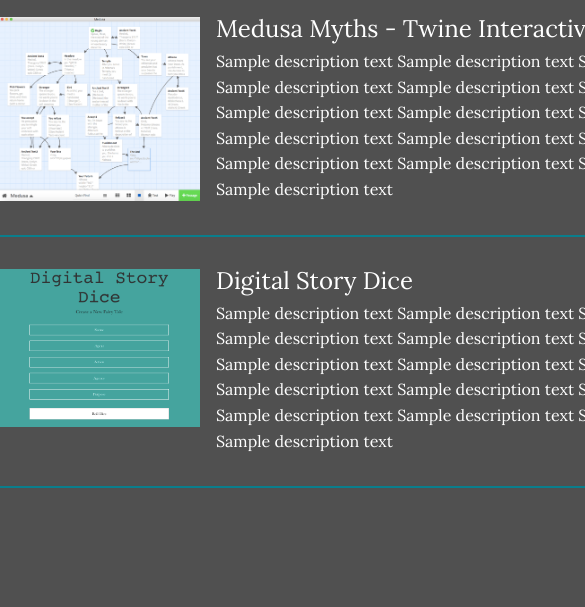
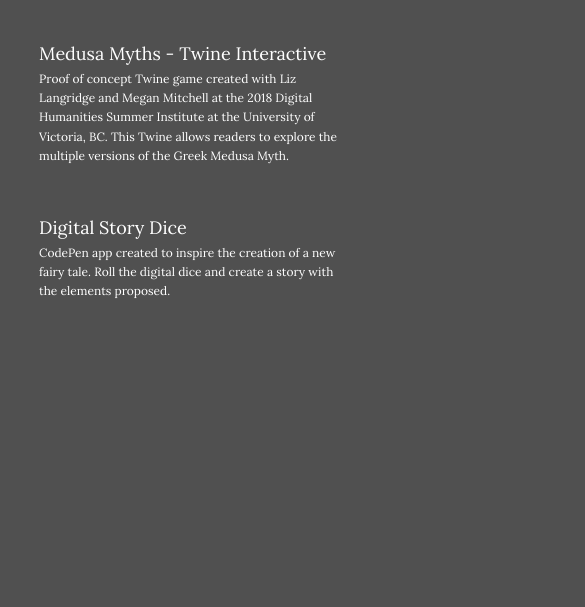
Before and after one commit to credeker/cm_portfolio, a plain HTML site: page resources/pages/objects.html in a window 390 px wide. Shown: the part 237-844 px from the top of the page, 585 px wide, since content can reach past the window. Drawn offline with Linux system fonts and the light colour scheme.

Commit message:
Add Object Details

```diff
--- a/resources/css/style.css
+++ b/resources/css/style.css
@@ -74,8 +74,7 @@ nav a:hover {
 }
 
 .story-box{
-  margin: 2rem 0;
-  border-bottom: 2px solid #0A7E8C;
+  margin: 2.5rem 0;
   padding-bottom: 1rem;
 
 }
@@ -89,6 +88,7 @@ a .story-box {
   height: 25%;
   margin-right: 1rem;
   float: left;
+  display: block;
 }
 
 img {
@@ -128,6 +128,29 @@ p{
     }
 }
 
+@media only screen and (max-width: 699px){
+  .story-box .image-container {
+    display: none;}
+
+    html {
+      font-size: 12px;
+    }
+
+    .center-column{
+      width: 80%;
+    }
+
+    nav a {
+      width: 85px;
+    }
+
+    .info-box h2 {
+      display: none;
+    }
+
+
+}
+
 #frankenstein nav .location,
 #frankenstein .location:hover,
 #frankenstein a:hover
@@ -140,10 +163,7 @@ p{
   border-bottom: 2px solid #197319;
 }
 
-@media only screen and (max-width: 591px){
-  .story-box .image-container {
 
-}
 
 
 /* Frankenstein Color
--- a/resources/pages/objects.html
+++ b/resources/pages/objects.html
@@ -31,8 +31,10 @@
               <div class="image-container">
                 <img src="../media/twine-image.png">
               </div>
-              <h3>Medusa Myths - Twine Interactive </h3>
-              <p>Sample description text Sample description text Sample description text Sample description text Sample description text Sample description text Sample description text Sample description text Sample description text Sample description text Sample description text Sample description text Sample description text Sample description text Sample description text Sample description text </p>
+              <div>
+                <h3>Medusa Myths - Twine Interactive </h3>
+                <p>Proof of concept Twine game created with Liz Langridge and Megan Mitchell at the 2018 Digital Humanities Summer Institute at the University of Victoria, BC. This Twine allows readers to explore the multiple versions of the Greek Medusa Myth.</p>
+              </div>
             </div>
           </a>
 
@@ -41,8 +43,10 @@
               <div class="image-container">
                 <img src="../media/digitalStoryDice.png">
               </div>
-              <h3>Digital Story Dice</h3>
-              <p>Sample description text Sample description text Sample description text Sample description text Sample description text Sample description text Sample description text Sample description text Sample description text Sample description text Sample description text Sample description text Sample description text Sample description text Sample description text Sample description text </p>
+              <div>
+                <h3>Digital Story Dice</h3>
+                <p>CodePen app created to inspire the creation of a new fairy tale. Roll the digital dice and create a story with the elements proposed.</p>
+              </div>
             </div>
           </a>
 <!--
```
Also changed, not shown: 1 other file.
